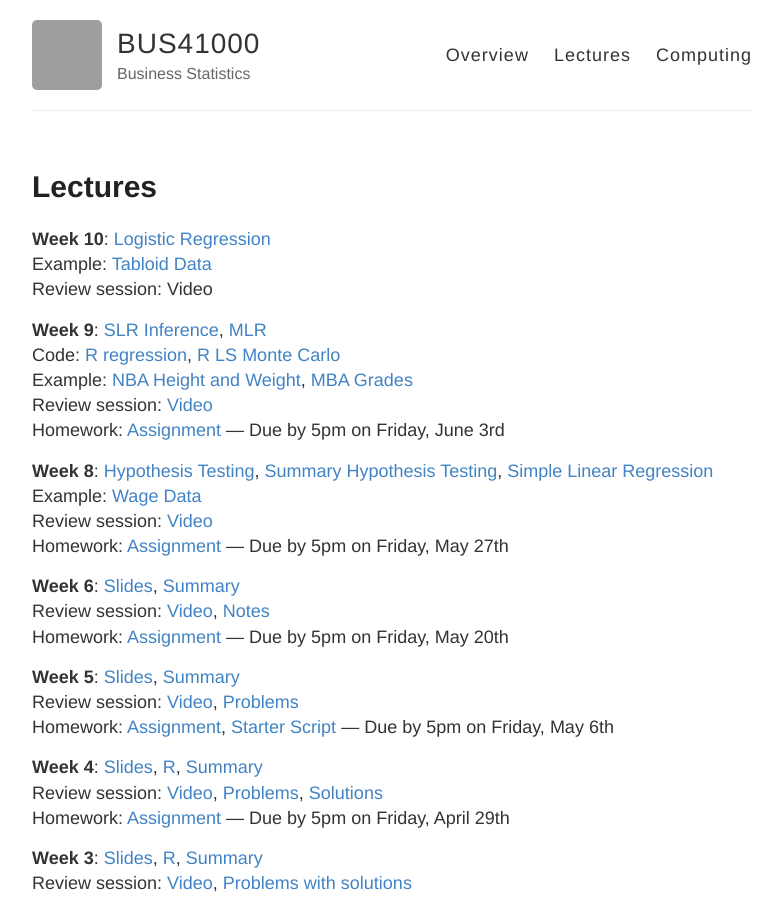
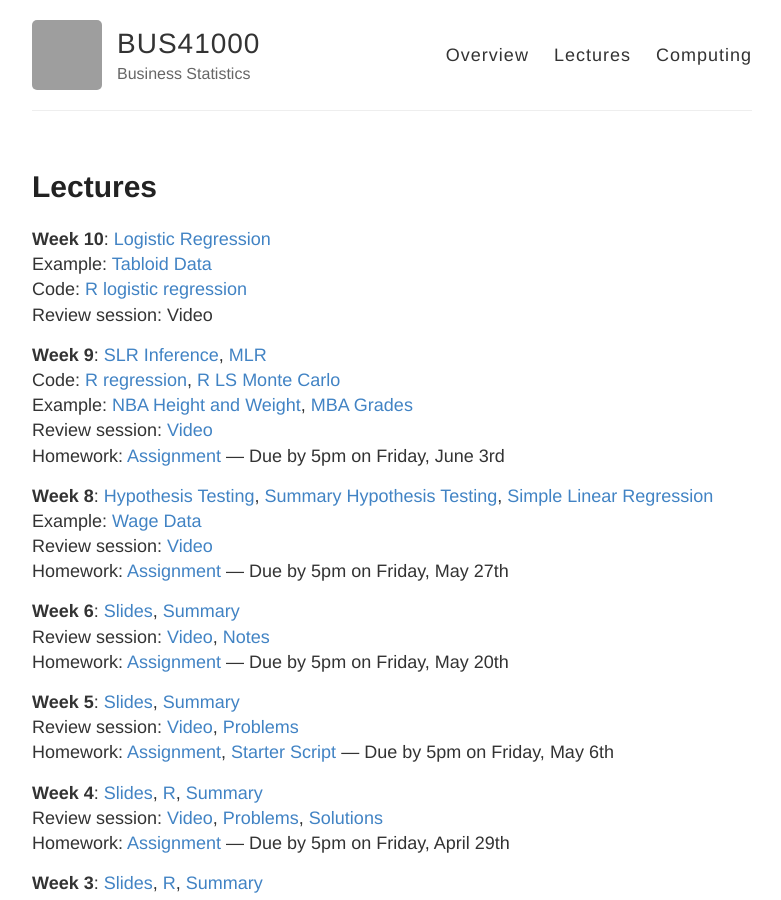
Before and after one commit to mlakolar/BUS41000, a Jekyll site: the page built from lectures.md, in a window 1280 px wide and 900 px high. Shown: the whole window, without its empty margins (248-1029 px from the left). Built offline with Jekyll 4.4.1, drawn with Linux system fonts in a browser that asks for light colours; grey boxes are pictures that could not be loaded.

Commit message:
Update lectures.md

```diff
--- a/lectures.md
+++ b/lectures.md
@@ -8,6 +8,8 @@ permalink: /lectures/
 [Logistic Regression](https://github.com/mlakolar/BUS41000/raw/master/slides/10_logistic_regression.pdf)
 Example:
 [Tabloid Data](https://github.com/mlakolar/BUS41000/raw/master/slides/10_example_tabloid.pdf)
+Code:
+[R logistic regression](https://github.com/mlakolar/BUS41000/raw/master/slides/10_logistic_regression.R)
 Review session:
 Video
 
```
